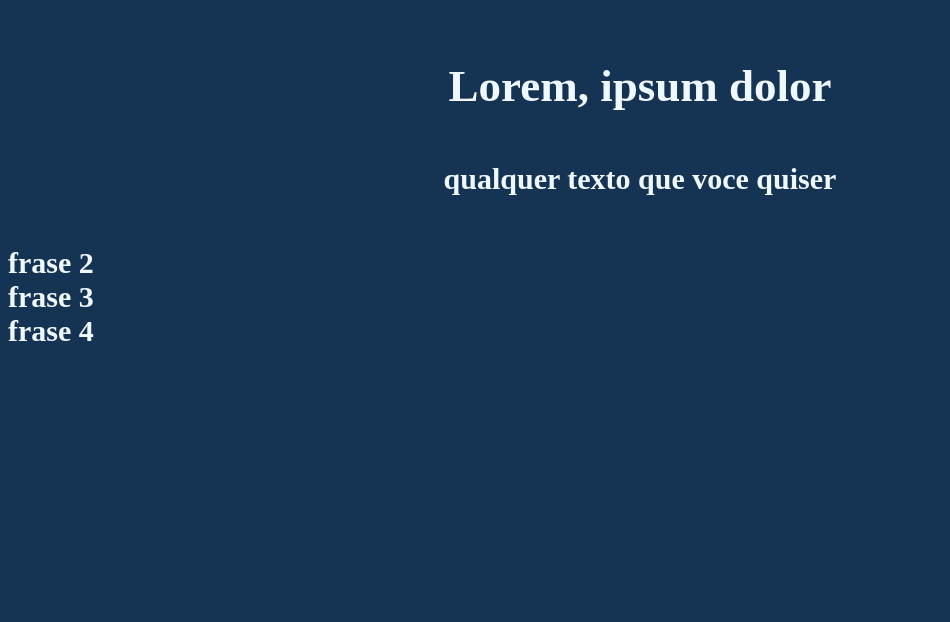
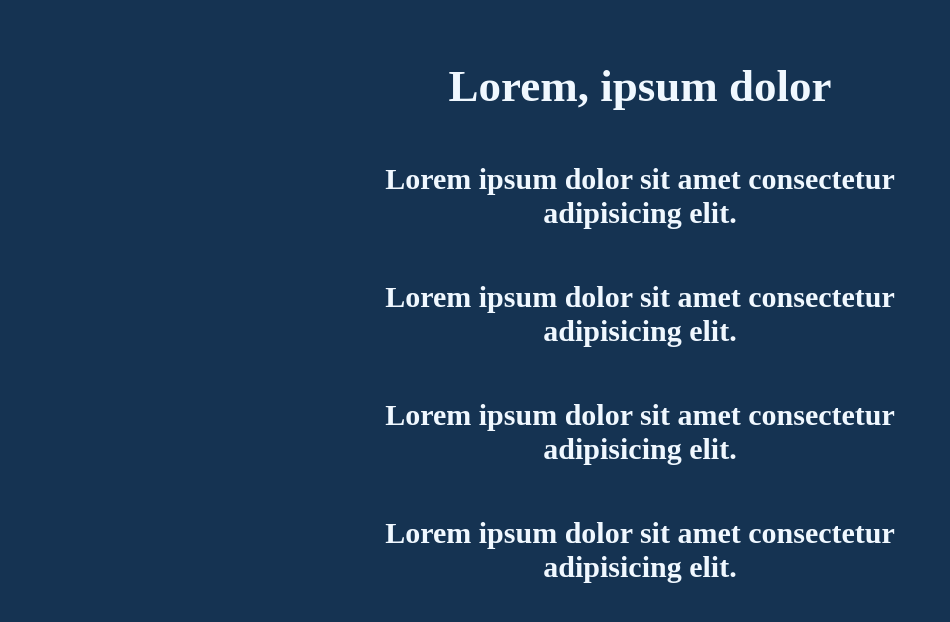
Before and after one commit to Jackson-rocha/CursoJS, a plain HTML site: page index.html in a window 1280 px wide. Shown: the whole page, without its empty margins (0-950 px from the left). Drawn offline with Linux system fonts and the light colour scheme.

Commit message:
Estrutura de repetição
While e do While

```diff
--- a/exercicios.js
+++ /dev/null
@@ -1,21 +0,0 @@
-//Exercicio com for
-
-const elementos = [
-    {tag: 'p', texto: 'qualquer texto que voce quiser'},
-    {tag: 'div', texto: 'frase 2'},
-    {tag: 'section', texto: 'frase 3'},
-    {tag: 'footer', texto: 'frase 4'},
-];
-
-const container = document.querySelector('.container');
-const div = document.createElement('div');
-
-for (let i = 0; i < elementos.length; i++){
-    let{tag, texto} = elementos[i];
-    let tagCriada = document.createElement(tag);
-    tagCriada.innerHTML = texto;
-    div.appendChild(tagCriada);
-
-}
-
-container.appendChild(div);
--- a/index.html
+++ b/index.html
@@ -9,6 +9,12 @@
 <body>
     <section class="container">
         <h1>Lorem, ipsum dolor </h1>
+        <div class="paragrafos">
+            <p>Lorem ipsum dolor sit amet consectetur adipisicing elit.</p>
+            <p>Lorem ipsum dolor sit amet consectetur adipisicing elit.</p>
+            <p>Lorem ipsum dolor sit amet consectetur adipisicing elit.</p>
+            <p>Lorem ipsum dolor sit amet consectetur adipisicing elit.</p>
+        </div>
      </section>
 
 
```
Also changed, not shown: index.js (+80 -0 lines).
